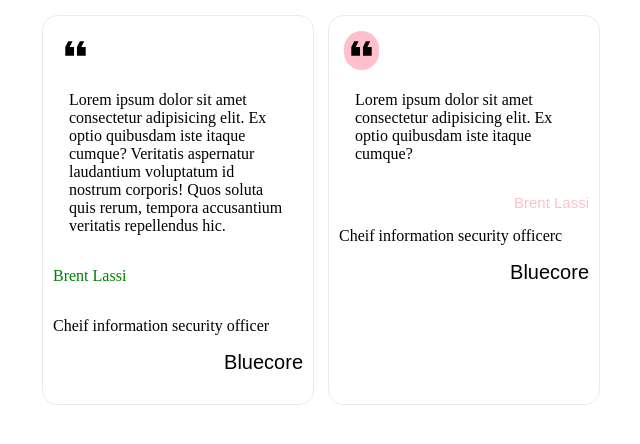
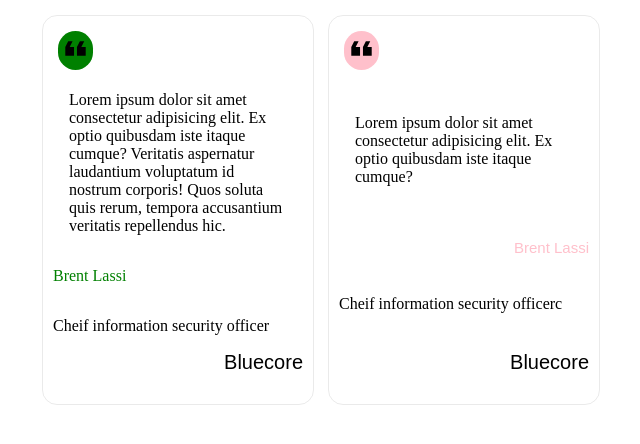
Before and after one commit to Ehorga/PRACTIC-18-02-2025, a plain HTML site: page index.html in a window 1280 px wide. Shown: the whole page, without its empty margins (319-959 px from the left). Drawn offline with Linux system fonts and the light colour scheme.

Commit message:
apdate-2

```diff
--- a/style.css
+++ b/style.css
@@ -11,7 +11,8 @@ border-radius: 15px;
 margin: 7px;
 padding: 10px;
 display: flex;
-flex-direction: column;
+justify-content: space-between;
+    flex-direction: column;
 }
 .quote{
     display: inline-block;
@@ -23,10 +24,9 @@ flex-direction: column;
 .feedback-text{
     padding: 0 16px;
 }
-.qoute-green{
+.quote.green{
    background-color: green;
-}
-
+ }
 .quote.pink{
   background-color: pink;
 }
```
